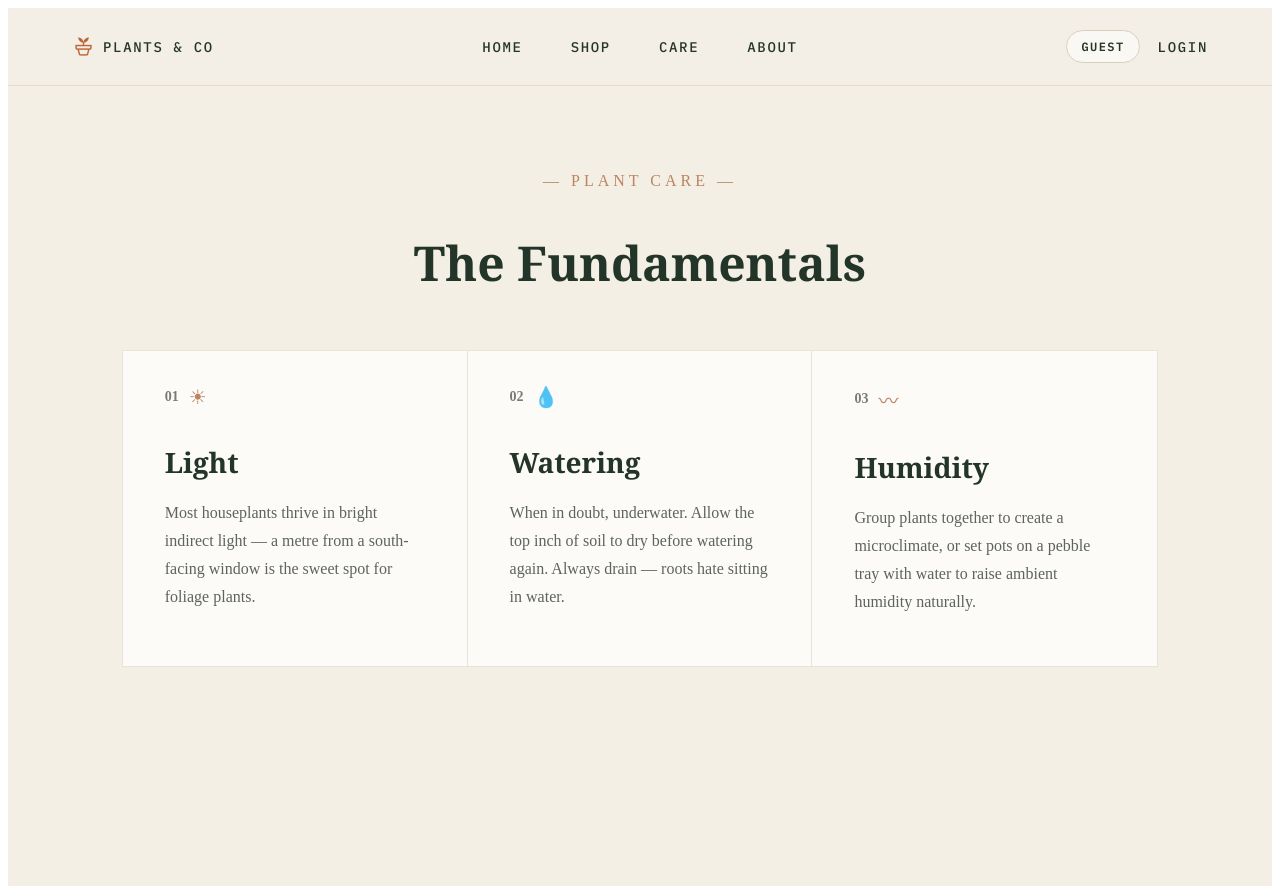
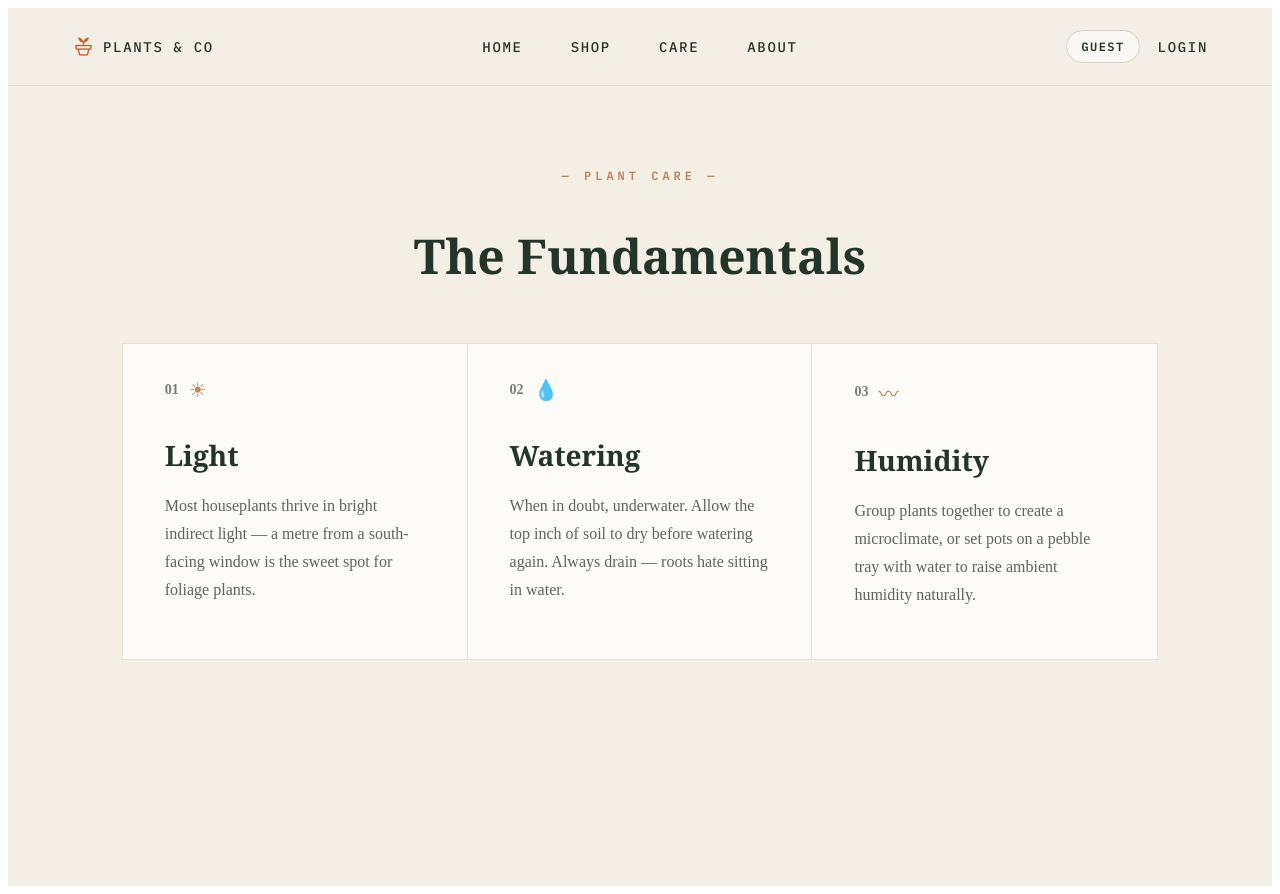
Before and after one commit to Kev-An/Nursery-Website, an Angular app: page /care in a window 1280 px wide. Built offline with nearby package versions, Linux system fonts and the light colour scheme.

Commit message:
fixed subtitle font

```diff
--- a/src/app/care/care.component.css
+++ b/src/app/care/care.component.css
@@ -2,7 +2,10 @@
     display: block;
     min-height: 100vh;
     background: #F3EFE5;
-  --font-mono: 'Courier New', Courier, monospace;
+
+--font-display: 'Playfair Display', Georgia, 'Times New Roman', serif;
+    --font-body: 'Source Serif 4', Georgia, 'Times New Roman', serif;
+    --font-mono: 'IBM Plex Mono', 'Courier New', monospace;
 }
 
 * {
@@ -23,7 +26,8 @@
     text-transform: uppercase;
     font-size: 12px;
     margin-bottom: 12px;
-    font:var(--font-mono);
+    font-family: 'IBM Plex Mono';
+    font-weight: 600;
 }
 
 .title {
```
